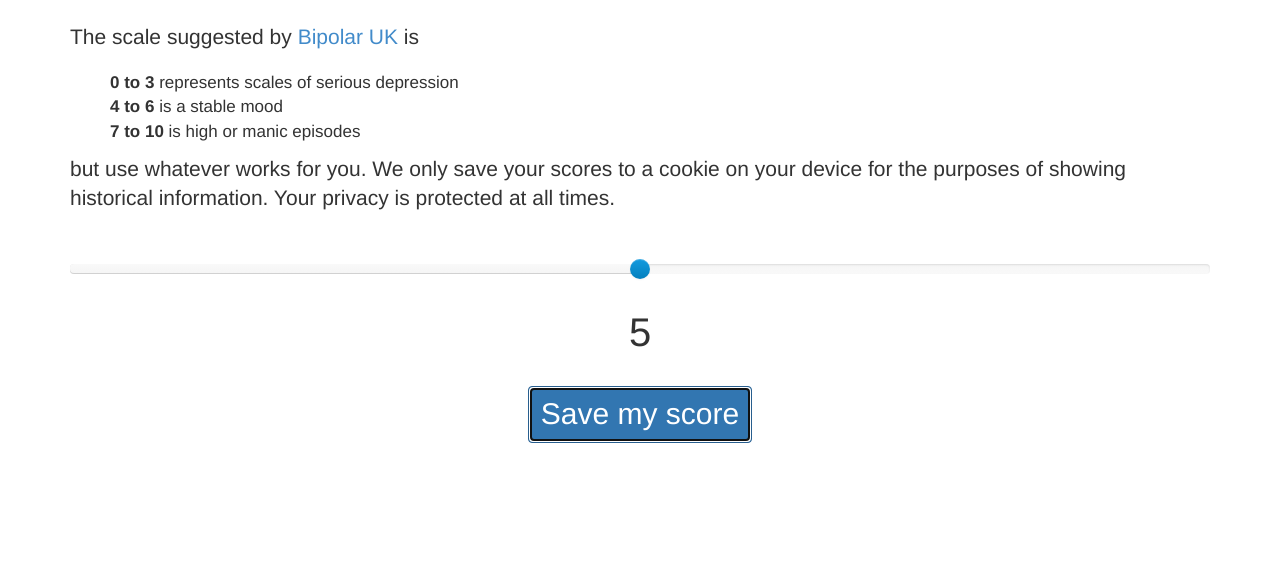
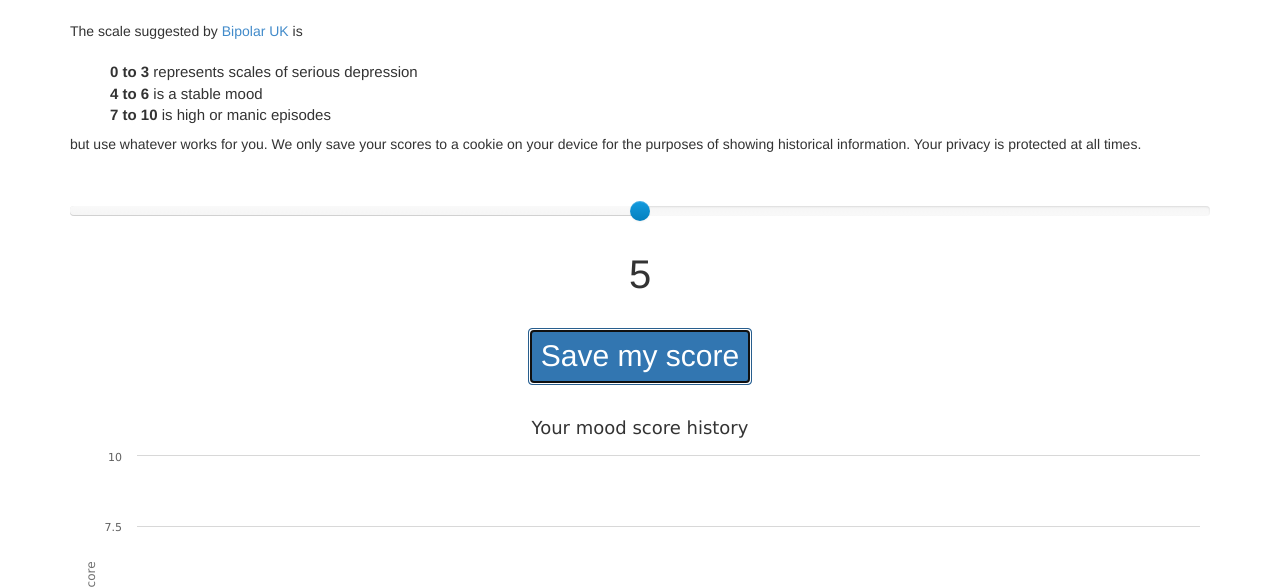
Before and after one commit to David-B-Read/trackmymoodscore, a plain HTML site: page TrackMyMoodScore/TrackMyMoodScore/index.html in a window 1280 px wide. Both pictures are taken after a click on the button "Save my score". Shown: the part 191-778 px from the top of the page. Drawn offline with nearby package versions, Linux system fonts and the light colour scheme.

Commit message:
Styling updates, changed chart legends, update chart when save score

```diff
--- a/TrackMyMoodScore/TrackMyMoodScore/Content/mood-slider.css
+++ b/TrackMyMoodScore/TrackMyMoodScore/Content/mood-slider.css
@@ -6,9 +6,13 @@
     margin: 25px 0;
 }
 
+.explain-mood-rating {
+    font-size: 14px;
+}
+
 .mood-rating ul li {
     list-style: none;
-    font-size: 1.7rem;
+    font-size: 1.5rem;
     font-weight: normal;
 }
 
--- a/TrackMyMoodScore/TrackMyMoodScore/Scripts/track-score.js
+++ b/TrackMyMoodScore/TrackMyMoodScore/Scripts/track-score.js
@@ -46,6 +46,8 @@ function saveMyScore() {
     savedMoodScores.push(currentScore);
 
     $.cookie("mood-score", savedMoodScores, { expires: 365 });
+
+    displayHistoricalScoresGraph();
 }
 
 function displayHistoricalScoresGraph() {
@@ -86,7 +88,7 @@ function displayHistoricalScoresGraph() {
         tooltip: {
         headerFormat: '<span style="font-size:10px">{point.key}</span><table>',
         pointFormat: '<tr><td style="color:{series.color};padding:0">{series.name}: </td>' +
-                            '<td style="padding:0"><b>{point.y:.1f} mm</b></td></tr>',
+                            '<td style="padding:0"><b>{point.y}</b></td></tr>',
         footerFormat: '</table>',
         shared: true,
         useHTML: true
--- a/TrackMyMoodScore/TrackMyMoodScore/index.html
+++ b/TrackMyMoodScore/TrackMyMoodScore/index.html
@@ -27,7 +27,7 @@
               <h2>How do you feel today?
               <!--<span class="glyphicon glyphicon-info-sign"></span>-->
               </h2>
-              <p class="lead">
+              <p class="lead explain-mood-rating">
                   The scale suggested by <a href="http://www.bipolaruk.org/" target="_blank">Bipolar UK</a> is
               </p>
              <ul>
@@ -35,7 +35,7 @@
                  <li><strong>4 to 6</strong> is a stable mood</li>
                  <li><strong>7 to 10</strong> is high or manic episodes</li>
              </ul>
-              <p class="lead">
+              <p class="lead explain-mood-rating">
                   but use whatever works for you. We only save your scores to a cookie on your device for the purposes of showing historical information. Your privacy is protected at all times.
               </p>
          </div>
```
